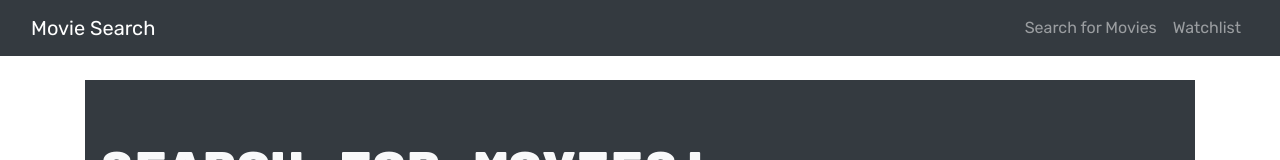
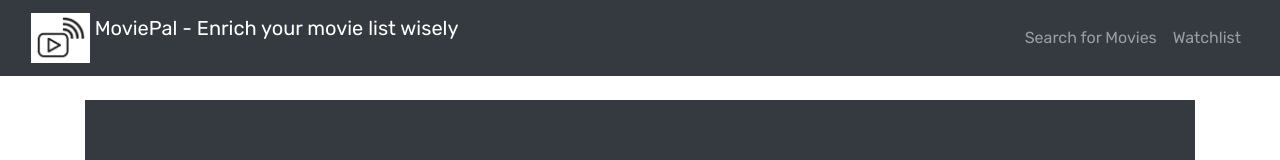
Before and after one commit to smeruva1/moviepal, a React (Create React App) app in the folder client/: page / in a window 1280 px wide. Shown: the top 160 px of the page. Built offline with nearby package versions, Linux system fonts and the light colour scheme; no server answers.

Commit message:
added basic logo

```diff
--- a/client/src/components/Navbar.js
+++ b/client/src/components/Navbar.js
@@ -7,7 +7,13 @@ function AppNavbar() {
         <Navbar bg='dark' variant='dark' expand='lg'>
             <Container fluid>
                 <Navbar.Brand as={Link} to='/'>
-                    Movie Search
+                    <img
+                        src="./MoviePal.PNG"
+                        // width="90"
+                         height="50"
+                        className="d-inline-block align-top"
+                        alt="moviepal logo"
+                    />{' '} MoviePal - Enrich your movie list wisely
             </Navbar.Brand>
                 <Navbar.Toggle aria-controls='navbar' />
                 <Navbar.Collapse id='navbar'>
```
Also changed, not shown: client/public/MoviePal.PNG (added), client/public/moviepal_logo.PNG (added).
